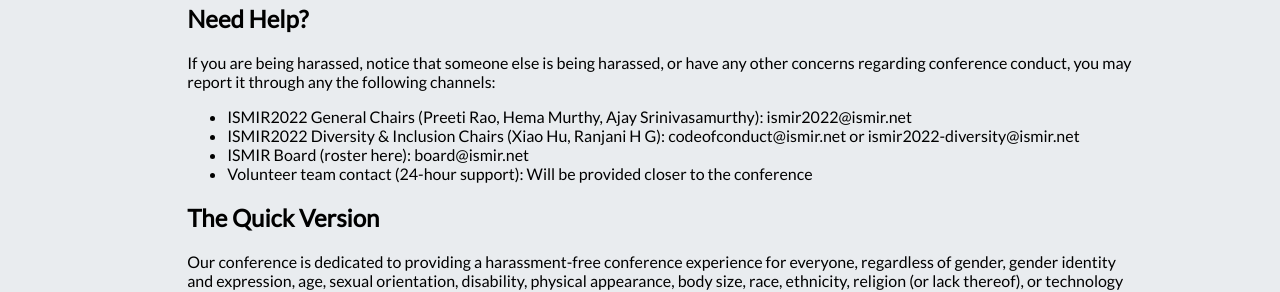
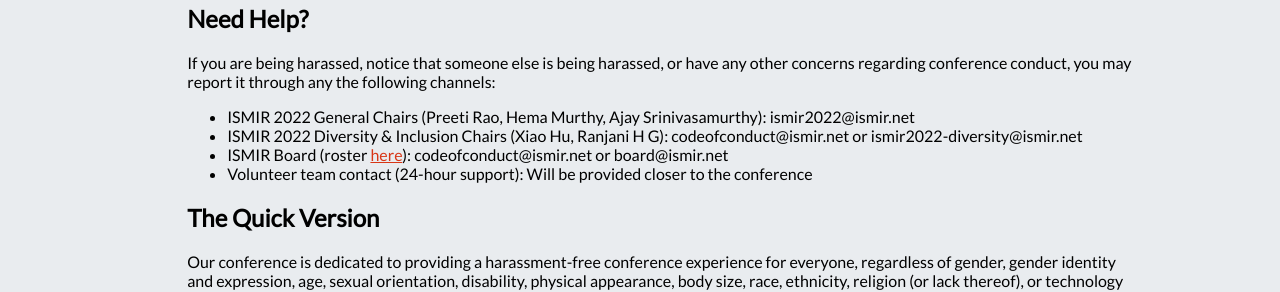
Before and after one commit to ismir2022/ismir2022.github.io, a Jekyll site: the page built from codeofconduct.md, in a window 1280 px wide. Shown: the part 694-986 px from the top of the page. Built offline with Jekyll 4.4.1, drawn with Linux system fonts in a browser that asks for light colours; nearby versions of some CDN libraries.

Commit message:
Update codeofconduct.md

```diff
--- a/codeofconduct.md
+++ b/codeofconduct.md
@@ -9,9 +9,9 @@
 
 ## Need Help?
 If you are being harassed, notice that someone else is being harassed, or have any other concerns regarding conference conduct, you may report it through any the following channels:
-- ISMIR2022 General Chairs (Preeti Rao, Hema Murthy, Ajay Srinivasamurthy): ismir2022@ismir.net
-- ISMIR2022 Diversity & Inclusion Chairs (Xiao Hu, Ranjani H G): codeofconduct@ismir.net or ismir2022-diversity@ismir.net
-- ISMIR Board (roster here): board@ismir.net
+- ISMIR 2022 General Chairs (Preeti Rao, Hema Murthy, Ajay Srinivasamurthy): ismir2022@ismir.net
+- ISMIR 2022 Diversity & Inclusion Chairs (Xiao Hu, Ranjani H G): codeofconduct@ismir.net or ismir2022-diversity@ismir.net
+- ISMIR Board (roster [here](https://www.ismir.net/about/)): codeofconduct@ismir.net or board@ismir.net
 - Volunteer team contact (24-hour support): Will be provided closer to the conference
 
 ## The Quick Version
```
